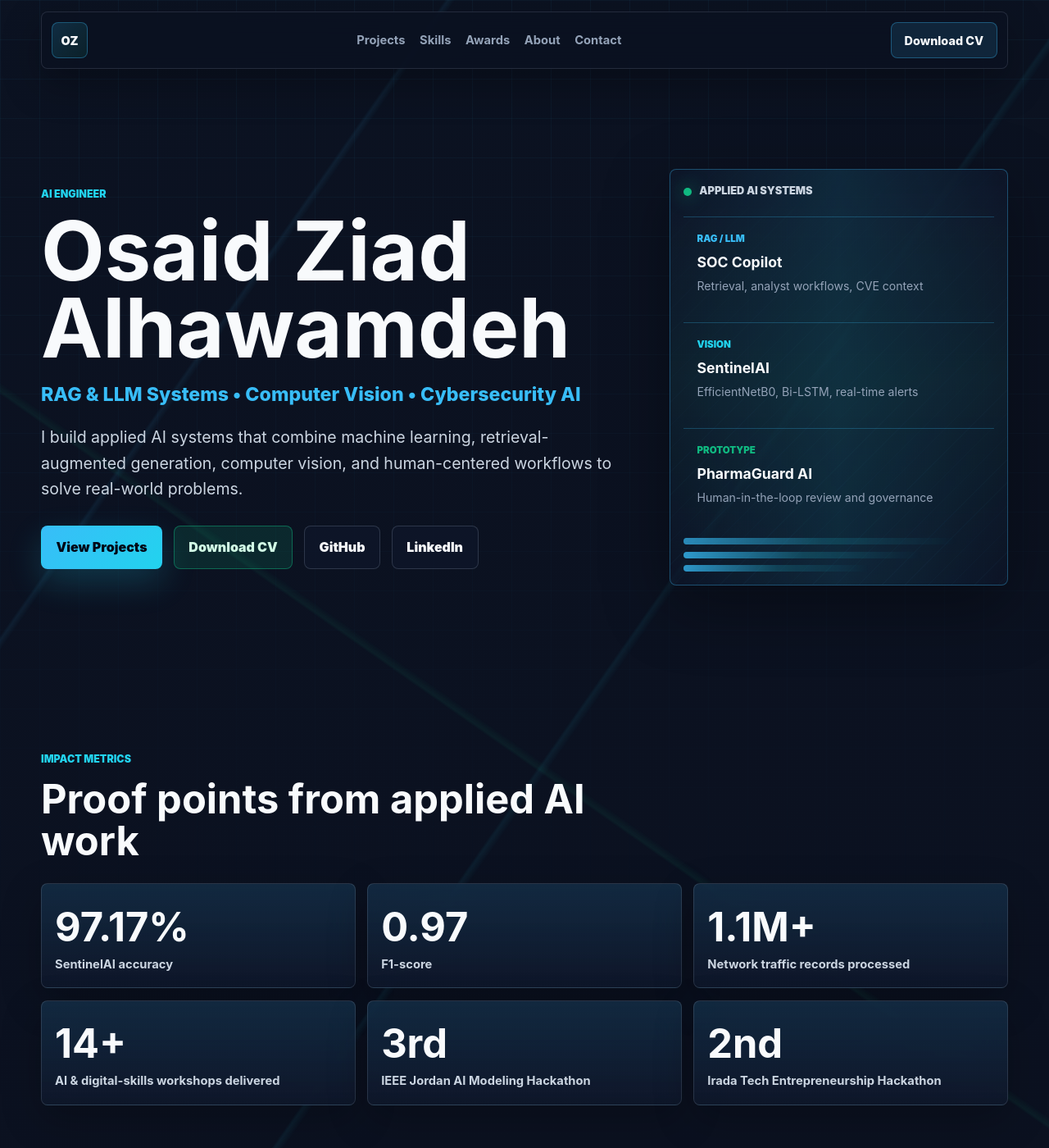
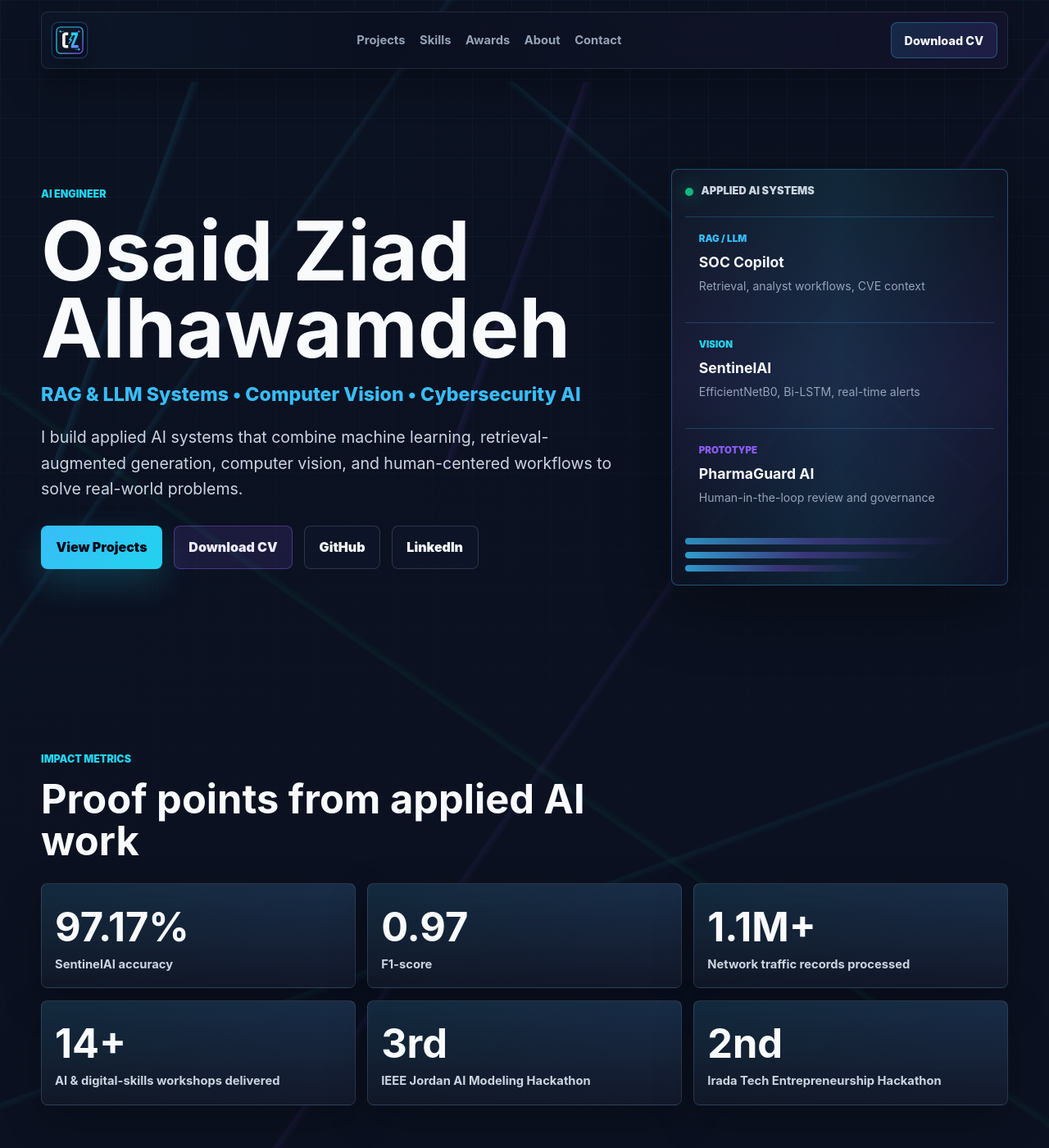
Before and after one commit to OsaidZiad04/OsaidZiad04.github.io, a Jekyll site: the page index.html, which Jekyll copies as it is, in a window 1280 px wide and 1400 px high. Shown: the whole window at 82% size. Built offline with Jekyll 4.4.1, drawn with Linux system fonts in a browser that asks for light colours; some of the changed text lies outside the part shown.

Commit message:
Polish portfolio branding and visual gallery

```diff
--- a/assets/css/style.css
+++ b/assets/css/style.css
@@ -2,16 +2,18 @@
     color-scheme: dark;
     --bg: #0b1120;
     --bg-soft: #111827;
-    --panel: rgba(15, 23, 42, 0.72);
-    --panel-strong: rgba(15, 23, 42, 0.9);
+    --panel: rgba(17, 24, 39, 0.76);
+    --panel-strong: rgba(17, 24, 39, 0.92);
     --border: rgba(148, 163, 184, 0.2);
-    --border-strong: rgba(56, 189, 248, 0.34);
+    --border-strong: rgba(56, 189, 248, 0.36);
     --text: #f8fafc;
     --muted: #94a3b8;
     --blue: #38bdf8;
     --cyan: #22d3ee;
+    --violet: #8b5cf6;
     --emerald: #10b981;
-    --shadow: 0 24px 80px rgba(0, 0, 0, 0.36);
+    --focus: rgba(139, 92, 246, 0.72);
+    --shadow: 0 24px 80px rgba(0, 0, 0, 0.38);
     --radius: 8px;
     --max-width: 1180px;
 }
@@ -33,8 +35,9 @@
     min-width: 320px;
     background:
         linear-gradient(180deg, rgba(11, 17, 32, 0.95), rgba(11, 17, 32, 1) 36%),
-        linear-gradient(115deg, rgba(56, 189, 248, 0.14), transparent 32%),
-        linear-gradient(245deg, rgba(16, 185, 129, 0.1), transparent 34%),
+        linear-gradient(115deg, rgba(56, 189, 248, 0.13), transparent 32%),
+        linear-gradient(245deg, rgba(139, 92, 246, 0.11), transparent 36%),
+        linear-gradient(330deg, rgba(16, 185, 129, 0.08), transparent 38%),
         #0b1120;
     color: var(--text);
     font-family: Inter, ui-sans-serif, system-ui, -apple-system, BlinkMacSystemFont, "Segoe UI", sans-serif;
@@ -61,13 +64,20 @@
     pointer-events: none;
     content: "";
     background:
-        linear-gradient(125deg, transparent 0 24%, rgba(56, 189, 248, 0.08) 24.2%, transparent 24.6% 58%, rgba(34, 211, 238, 0.07) 58.2%, transparent 58.7%),
-        linear-gradient(35deg, transparent 0 40%, rgba(16, 185, 129, 0.08) 40.2%, transparent 40.7%);
+        linear-gradient(125deg, transparent 0 24%, rgba(56, 189, 248, 0.08) 24.2%, transparent 24.6% 58%, rgba(139, 92, 246, 0.08) 58.2%, transparent 58.7%),
+        linear-gradient(35deg, transparent 0 40%, rgba(16, 185, 129, 0.07) 40.2%, transparent 40.7%),
+        linear-gradient(160deg, transparent 0 72%, rgba(34, 211, 238, 0.06) 72.2%, transparent 72.7%);
 }
 
 a {
     color: inherit;
     text-decoration: none;
+}
+
+a:focus-visible,
+button:focus-visible {
+    outline: 2px solid var(--focus);
+    outline-offset: 4px;
 }
 
 p,
@@ -95,6 +105,15 @@
     top: 1rem;
 }
 
+.sr-only {
+    position: absolute;
+    width: 1px;
+    height: 1px;
+    overflow: hidden;
+    clip: rect(0, 0, 0, 0);
+    white-space: nowrap;
+}
+
 .site-header {
     position: sticky;
     top: 0;
@@ -113,7 +132,9 @@
     padding: 0.75rem;
     border: 1px solid rgba(148, 163, 184, 0.18);
     border-radius: var(--radius);
-    background: rgba(11, 17, 32, 0.78);
+    background:
+        linear-gradient(90deg, rgba(56, 189, 248, 0.04), transparent 34%, rgba(139, 92, 246, 0.05)),
+        rgba(11, 17, 32, 0.82);
     box-shadow: 0 18px 48px rgba(0, 0, 0, 0.28);
     backdrop-filter: blur(20px);
 }
@@ -124,12 +145,19 @@
     place-items: center;
     width: 44px;
     height: 44px;
-    border: 1px solid rgba(56, 189, 248, 0.34);
+    border: 1px solid rgba(56, 189, 248, 0.28);
     border-radius: var(--radius);
-    background: linear-gradient(135deg, rgba(56, 189, 248, 0.16), rgba(16, 185, 129, 0.1));
+    background: rgba(2, 6, 23, 0.42);
     color: var(--text);
     font-size: 0.9rem;
     font-weight: 900;
+    box-shadow: 0 0 0 1px rgba(139, 92, 246, 0.12), 0 14px 30px rgba(0, 0, 0, 0.28);
+}
+
+.brand-mark img {
+    width: 38px;
+    height: 38px;
+    display: block;
 }
 
 .nav-links {
@@ -161,7 +189,7 @@
     padding: 0 1rem;
     border: 1px solid rgba(56, 189, 248, 0.34);
     border-radius: var(--radius);
-    background: rgba(56, 189, 248, 0.12);
+    background: linear-gradient(135deg, rgba(56, 189, 248, 0.14), rgba(139, 92, 246, 0.12));
     color: var(--text);
     font-size: 0.9rem;
     font-weight: 800;
@@ -174,16 +202,31 @@
 }
 
 .hero {
+    position: relative;
     min-height: min(760px, calc(100vh - 88px));
     display: flex;
     align-items: center;
     padding: 3.5rem 0 4rem;
 }
 
+.hero::before {
+    position: absolute;
+    inset: 1rem -6rem auto -6rem;
+    height: 62%;
+    pointer-events: none;
+    content: "";
+    background:
+        linear-gradient(110deg, transparent 0 18%, rgba(56, 189, 248, 0.13) 18.2%, transparent 18.9% 49%, rgba(139, 92, 246, 0.12) 49.2%, transparent 49.9%),
+        linear-gradient(220deg, transparent 0 36%, rgba(34, 211, 238, 0.1) 36.2%, transparent 36.8%);
+    opacity: 0.86;
+}
+
 .hero-grid {
+    position: relative;
+    z-index: 1;
     width: 100%;
     display: grid;
-    gap: 2rem;
+    gap: 2.4rem;
     align-items: center;
 }
 
@@ -211,6 +254,7 @@
     margin-bottom: 1rem;
     font-size: 3rem;
     line-height: 0.93;
+    text-wrap: balance;
 }
 
 .hero-focus {
@@ -259,9 +303,9 @@
 }
 
 .btn-secondary {
-    border-color: rgba(16, 185, 129, 0.45);
-    background: rgba(16, 185, 129, 0.14);
-    color: #d1fae5;
+    border-color: rgba(139, 92, 246, 0.42);
+    background: rgba(139, 92, 246, 0.13);
+    color: #ede9fe;
 }
 
 .btn-ghost {
@@ -280,8 +324,9 @@
     border: 1px solid var(--border-strong);
     border-radius: var(--radius);
     background:
-        linear-gradient(180deg, rgba(15, 23, 42, 0.92), rgba(15, 23, 42, 0.68)),
-        repeating-linear-gradient(135deg, rgba(56, 189, 248, 0.08) 0 1px, transparent 1px 20px);
+        linear-gradient(145deg, rgba(17, 24, 39, 0.94), rgba(11, 17, 32, 0.7)),
+        repeating-linear-gradient(135deg, rgba(56, 189, 248, 0.08) 0 1px, transparent 1px 20px),
+        linear-gradient(50deg, transparent, rgba(139, 92, 246, 0.12), transparent);
     box-shadow: var(--shadow);
     padding: 1rem;
 }
@@ -292,7 +337,7 @@
     content: "";
     background:
         linear-gradient(90deg, transparent, rgba(34, 211, 238, 0.12), transparent),
-        linear-gradient(180deg, transparent, rgba(16, 185, 129, 0.08), transparent);
+        linear-gradient(180deg, transparent, rgba(139, 92, 246, 0.1), transparent);
     opacity: 0.8;
 }
 
@@ -328,7 +373,7 @@
 }
 
 .system-node {
-    border-top: 1px solid rgba(56, 189, 248, 0.26);
+    border-top: 1px solid rgba(56, 189, 248, 0.24);
     padding: 1.05rem;
 }
 
@@ -351,7 +396,7 @@
 }
 
 .accent-emerald .node-label {
-    color: var(--emerald);
+    color: var(--violet);
 }
 
 .system-node strong {
@@ -375,7 +420,7 @@
     display: block;
     height: 8px;
     border-radius: 999px;
-    background: linear-gradient(90deg, rgba(56, 189, 248, 0.8), rgba(34, 211, 238, 0.2), transparent);
+    background: linear-gradient(90deg, rgba(56, 189, 248, 0.82), rgba(139, 92, 246, 0.36), transparent);
     transform-origin: left;
     animation: signalPulse 3.4s ease-in-out infinite;
 }
@@ -447,7 +492,8 @@
     justify-content: flex-end;
     padding: 1rem;
     background:
-        linear-gradient(180deg, rgba(56, 189, 248, 0.12), rgba(15, 23, 42, 0.72)),
+        linear-gradient(180deg, rgba(56, 189, 248, 0.12), rgba(17, 24, 39, 0.72)),
+        linear-gradient(135deg, transparent, rgba(139, 92, 246, 0.07)),
         var(--panel);
 }
 
@@ -485,7 +531,7 @@
     position: absolute;
     inset: 0;
     content: "";
-    background: linear-gradient(135deg, rgba(56, 189, 248, 0.14), transparent 35%, rgba(16, 185, 129, 0.08));
+    background: linear-gradient(135deg, rgba(56, 189, 248, 0.14), transparent 35%, rgba(139, 92, 246, 0.09));
     opacity: 0;
     transition: opacity 0.2s ease;
 }
@@ -563,9 +609,9 @@
 }
 
 .badge-blue {
-    border-color: rgba(56, 189, 248, 0.32);
-    background: rgba(56, 189, 248, 0.13);
-    color: #bae6fd;
+    border-color: rgba(139, 92, 246, 0.36);
+    background: linear-gradient(135deg, rgba(56, 189, 248, 0.13), rgba(139, 92, 246, 0.13));
+    color: #ddd6fe;
 }
 
 .badge-cyan {
@@ -623,43 +669,64 @@
 .recognition-media {
     display: grid;
     gap: 1rem;
-    margin-top: 1rem;
+    margin-top: 1.1rem;
 }
 
-.recognition-media figure {
+.recognition-media figure,
+.impact-gallery figure {
     position: relative;
     overflow: hidden;
-    min-height: 220px;
     margin: 0;
     border: 1px solid var(--border);
     border-radius: var(--radius);
     background: var(--panel);
     box-shadow: 0 16px 50px rgba(0, 0, 0, 0.22);
+    transition: transform 0.2s ease, border-color 0.2s ease, box-shadow 0.2s ease;
 }
 
-.recognition-media img {
+.recognition-media figure {
+    aspect-ratio: 16 / 10;
+    max-height: 240px;
+}
+
+.impact-gallery figure {
+    aspect-ratio: 4 / 3;
+    max-height: 220px;
+}
+
+.recognition-media img,
+.impact-gallery img {
     width: 100%;
     height: 100%;
-    min-height: 220px;
     display: block;
     object-fit: cover;
     filter: saturate(0.92) contrast(1.05);
     transition: transform 0.25s ease;
 }
 
-.recognition-media figure:hover img {
+.recognition-media figure:hover,
+.impact-gallery figure:hover {
+    transform: translateY(-3px);
+    border-color: rgba(139, 92, 246, 0.36);
+    box-shadow: 0 24px 70px rgba(0, 0, 0, 0.32);
+}
+
+.recognition-media figure:hover img,
+.impact-gallery figure:hover img {
     transform: scale(1.035);
 }
 
-.recognition-media figcaption {
+.recognition-media figcaption,
+.impact-gallery figcaption {
     position: absolute;
     left: 0;
     right: 0;
     bottom: 0;
-    padding: 0.9rem 1rem;
-    background: linear-gradient(180deg, transparent, rgba(2, 6, 23, 0.92));
+    padding: 0.8rem 0.9rem;
+    background: linear-gradient(180deg, transparent, rgba(2, 6, 23, 0.94));
     color: var(--text);
     font-weight: 900;
+    font-size: 0.88rem;
 }
 
 .skill-card,
@@ -676,28 +743,29 @@
 }
 
 .award-card {
-    min-height: 150px;
+    min-height: 142px;
     display: flex;
     flex-direction: column;
     justify-content: space-between;
     background:
-        linear-gradient(180deg, rgba(56, 189, 248, 0.1), rgba(15, 23, 42, 0.72)),
+        linear-gradient(180deg, rgba(56, 189, 248, 0.1), rgba(17, 24, 39, 0.78)),
+        linear-gradient(135deg, transparent, rgba(139, 92, 246, 0.08)),
         var(--panel);
 }
 
 .award-card span {
     width: fit-content;
-    border: 1px solid rgba(56, 189, 248, 0.28);
+    border: 1px solid rgba(56, 189, 248, 0.3);
     border-radius: 999px;
-    background: rgba(56, 189, 248, 0.12);
+    background: linear-gradient(135deg, rgba(56, 189, 248, 0.13), rgba(139, 92, 246, 0.12));
     color: #bae6fd;
-    padding: 0.38rem 0.66rem;
+    padding: 0.4rem 0.68rem;
     font-size: 0.74rem;
     font-weight: 900;
 }
 
 .award-card h3 {
-    margin-top: 1.4rem;
+    margin-top: 1.15rem;
     font-size: 1rem;
 }
 
@@ -705,7 +773,7 @@
     display: grid;
     gap: 1.4rem;
     background:
-        linear-gradient(135deg, rgba(56, 189, 248, 0.1), transparent 42%, rgba(16, 185, 129, 0.08)),
+        linear-gradient(135deg, rgba(56, 189, 248, 0.1), transparent 42%, rgba(139, 92, 246, 0.08)),
         var(--panel-strong);
 }
 
@@ -716,8 +784,14 @@
 
 .training-list p {
     margin: 0;
-    border-left: 2px solid rgba(34, 211, 238, 0.5);
+    border-left: 2px solid rgba(34, 211, 238, 0.52);
     padding-left: 0.9rem;
+}
+
+.impact-gallery {
+    display: grid;
+    gap: 1rem;
+    margin-top: 1rem;
 }
 
 .about-contact {
@@ -860,10 +934,6 @@
         display: flex;
     }
 
-    .hero-grid {
-        grid-template-columns: minmax(0, 1.28fr) minmax(320px, 0.72fr);
-    }
-
     .project-grid {
         grid-template-columns: repeat(2, minmax(0, 1fr));
     }
@@ -888,6 +958,10 @@
         grid-template-columns: repeat(2, minmax(0, 1fr));
     }
 
+    .impact-gallery {
+        grid-template-columns: repeat(2, minmax(0, 1fr));
+    }
+
     .training-panel {
         grid-template-columns: 0.9fr 1.1fr;
         align-items: center;
@@ -895,6 +969,12 @@
 
     .about-contact {
         grid-template-columns: 1.35fr 0.65fr;
+    }
+}
+
+@media (min-width: 960px) {
+    .hero-grid {
+        grid-template-columns: minmax(0, 1.28fr) minmax(320px, 0.72fr);
     }
 }
 
@@ -946,6 +1026,11 @@
     .award-grid {
         grid-template-columns: repeat(5, minmax(0, 1fr));
     }
+
+    .recognition-media,
+    .impact-gallery {
+        grid-template-columns: repeat(4, minmax(0, 1fr));
+    }
 }
 
 @media (max-width: 520px) {
@@ -962,6 +1047,11 @@
     .brand-mark {
         width: 40px;
         height: 40px;
+    }
+
+    .brand-mark img {
+        width: 34px;
+        height: 34px;
     }
 
     .nav-cta {
@@ -989,7 +1079,11 @@
     .training-panel h2,
     .about-card h2,
     .contact-card h2 {
-        font-size: 2rem;
+        font-size: 1.75rem;
+    }
+
+    .section-heading h2 span {
+        display: block;
     }
 
     .metrics-grid {
@@ -1000,6 +1094,11 @@
         min-height: 112px;
     }
 
+    .recognition-media figure,
+    .impact-gallery figure {
+        max-height: 210px;
+    }
+
     .education-pill {
         border-radius: var(--radius);
     }
--- a/index.html
+++ b/index.html
@@ -15,6 +15,7 @@
     <meta property="og:type" content="website">
     <meta property="og:url" content="https://osaidziad04.github.io/">
     <meta property="og:site_name" content="Osaid Ziad Alhawamdeh Portfolio">
+    <!-- TODO: Add custom portfolio Open Graph preview image -->
 
     <meta name="twitter:card" content="summary">
     <meta name="twitter:title" content="Osaid Ziad Alhawamdeh | AI Engineer">
@@ -29,7 +30,8 @@
     <header class="site-header" aria-label="Primary navigation">
         <nav class="nav-shell">
             <a class="brand-mark" href="#top" aria-label="Osaid Ziad Alhawamdeh home">
-                <span>OZ</span>
+                <img src="assets/logo-oz.svg" alt="" width="44" height="44" aria-hidden="true">
+                <span class="sr-only">Osaid Ziad Alhawamdeh</span>
             </a>
             <div class="nav-links" aria-label="Portfolio sections">
                 <a href="#projects">Projects</a>
@@ -94,7 +96,7 @@
         <section class="metrics section-wrap" aria-labelledby="metrics-title">
             <div class="section-heading reveal">
                 <p class="eyebrow">Impact Metrics</p>
-                <h2 id="metrics-title">Proof points from applied AI work</h2>
+                <h2 id="metrics-title"><span>Proof points from</span> <span>applied AI work</span></h2>
             </div>
             <div class="metrics-grid">
                 <article class="metric-card reveal">
@@ -127,7 +129,7 @@
         <section class="projects section-wrap" id="projects" aria-labelledby="projects-title">
             <div class="section-heading reveal">
                 <p class="eyebrow">Featured Projects</p>
-                <h2 id="projects-title">Applied AI systems and technical case studies</h2>
+                <h2 id="projects-title"><span>Applied AI systems</span> <span>and technical</span> <span>case studies</span></h2>
                 <p>Work across RAG and LLM workflows, computer vision, cybersecurity machine learning, and human-in-the-loop AI prototypes.</p>
             </div>
 
@@ -299,7 +301,7 @@
         <section class="awards section-wrap" id="awards" aria-labelledby="awards-title">
             <div class="section-heading reveal">
                 <p class="eyebrow">Awards &amp; Recognition</p>
-                <h2 id="awards-title">Recognition across applied AI and entrepreneurship</h2>
+                <h2 id="awards-title"><span>Recognition across</span> <span>applied AI and</span> <span>entrepreneurship</span></h2>
             </div>
             <div class="award-grid">
                 <article class="award-card reveal">
@@ -332,6 +334,14 @@
                     <img src="assets/ModelingHackathone.jpg" alt="IEEE Jordan AI Modeling Hackathon recognition" loading="lazy">
                     <figcaption>IEEE Jordan AI Modeling Hackathon</figcaption>
                 </figure>
+                <figure>
+                    <img src="assets/ModelingHackathone1.jpg" alt="IEEE Jordan AI Modeling Hackathon event photo" loading="lazy">
+                    <figcaption>IEEE AI Modeling recognition</figcaption>
+                </figure>
+                <figure>
+                    <img src="assets/ModelingHackathone2.jpg" alt="IEEE Jordan AI Modeling Hackathon award moment" loading="lazy">
+                    <figcaption>AI modeling award moment</figcaption>
+                </figure>
             </div>
         </section>
 
@@ -339,13 +349,31 @@
             <div class="training-panel reveal">
                 <div>
                     <p class="eyebrow">AI Training &amp; Community Impact</p>
-                    <h2 id="training-title">Practical AI training, kept secondary to engineering work</h2>
+                    <h2 id="training-title">AI training that turns tools into practical outcomes</h2>
                 </div>
                 <div class="training-list">
-                    <p>Delivered 14+ AI and digital-skills workshops.</p>
-                    <p>Trained youth and students on AI tools, digital productivity, and applied AI concepts.</p>
-                    <p>Experience as AI Trainer and Digital Skills Trainer.</p>
+                    <p>Delivered 14+ AI and digital-skills workshops for youth and students.</p>
+                    <p>Trained participants on AI tools, digital productivity, and applied AI concepts.</p>
+                    <p>Designed practical sessions that simplify complex AI concepts through hands-on examples.</p>
                 </div>
+            </div>
+            <div class="impact-gallery" aria-label="Selected AI training and community impact photos">
+                <figure>
+                    <img src="assets/workshop2.1.jpg" alt="Participants in an AI tools workshop" loading="lazy">
+                    <figcaption>AI tools workshop</figcaption>
+                </figure>
+                <figure>
+                    <img src="assets/workshop5.jpg" alt="Digital skills training session with youth participants" loading="lazy">
+                    <figcaption>Digital skills training</figcaption>
+                </figure>
+                <figure>
+                    <img src="assets/workshop6.jpg" alt="Youth AI awareness session" loading="lazy">
+                    <figcaption>Youth AI awareness</figcaption>
+                </figure>
+                <figure>
+                    <img src="assets/WorkShop4.jpg" alt="Applied AI session with students" loading="lazy">
+                    <figcaption>Applied AI session</figcaption>
+                </figure>
             </div>
         </section>
 
```
Also changed, not shown: assets/favicon.svg, assets/logo-oz.svg (added).
